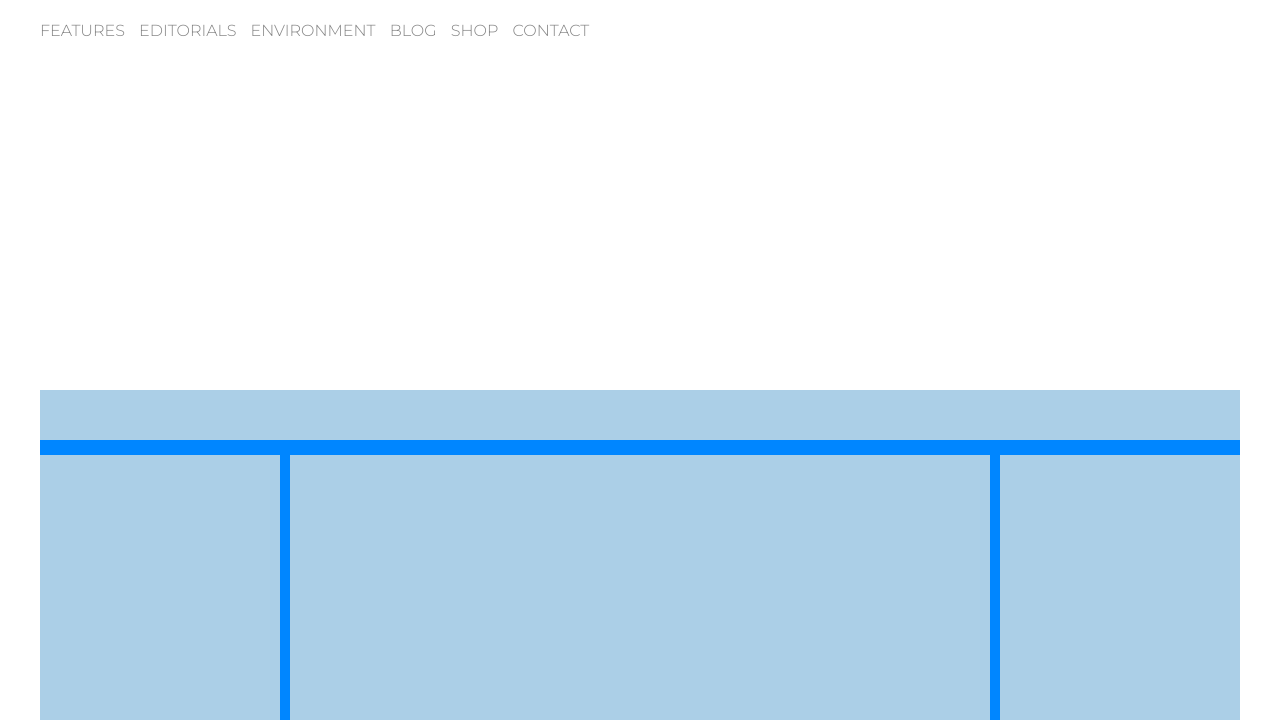
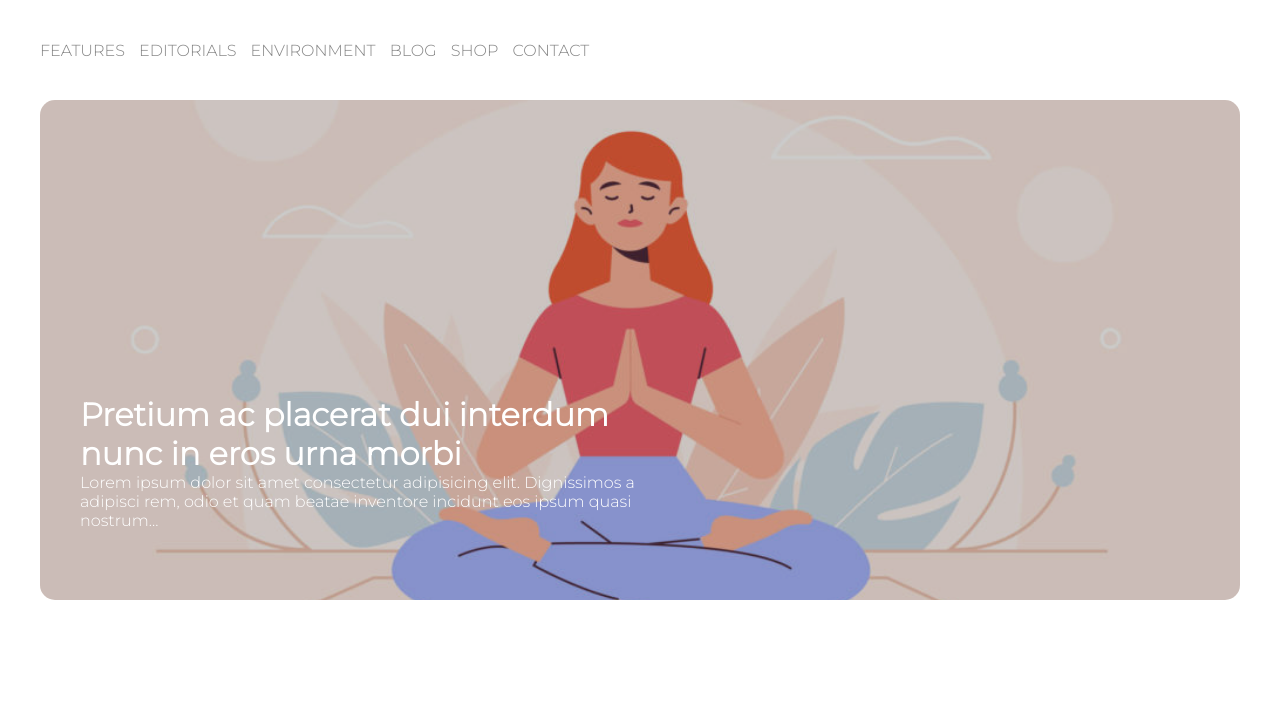
Before and after one commit to RooRsmoka/htmlcss-wp, a plain HTML site: page index.html in a window 1280 px wide. Shown: the part 80-800 px from the top of the page. Drawn offline with Linux system fonts and the light colour scheme.

Commit message:
creazione main content

```diff
--- a/css/style.css
+++ b/css/style.css
@@ -19,7 +19,7 @@
 /***********************************/
 /* Header */
 header {
-    margin-bottom: 20px;
+    margin-bottom: 40px;
 }
 
 .logo {
@@ -30,6 +30,10 @@ header {
 /* / Header */
 
 /* Navbar */
+nav {
+    margin-bottom: 40px;
+}
+
 nav ul {
     list-style: none;
 }
@@ -47,30 +51,43 @@ nav ul li a {
 nav ul li a:hover {
     text-decoration: underline;
 }
-
 /* / Navbar */
 
 /* Main */
 main {
-    height: 330px;
+    height: 500px;
+    background: url("../img/banner.jpg") no-repeat 50% 53%;
+    background-size: cover;
+    position: relative;
     margin-bottom: 20px;
+    border-radius: 15px;
 }
+
+.main-bg {
+    height: 100%;
+    background-color: rgba(0, 0, 0, 0.2);
+    border-radius: 15px;
+}
+
+.main-text {
+    width: 50%;
+    position: absolute;
+    bottom: 70px;
+    left: 40px;
+    color: #fff;
+}
+
 /* / Main */
 
 /* Content box */
 .content-box {
-    background-color: #0086FF;
 }
 
 .content-header {
-    background-color: #ABCFE7;
-    height: 50px;
     margin-bottom: 15px;
 }
 
 .content {
-    background-color: #ABCFE7;
-    height: 450px;
     margin-bottom: 15px;
 }
 
@@ -90,7 +107,5 @@ main {
 /* Footer */
 footer {
     margin-top: 10px;
-    background-color: #8801FE;
-    height: 40px;
 }
 /* / Footer */
--- a/index.html
+++ b/index.html
@@ -18,6 +18,8 @@
             <img class="logo" src="img/logo.png" alt="logo">
         </header>
         <!-- / Header -->
+
+        <!-- Navbar -->
         <nav>
             <ul>
                 <li><a href="#">FEATURES</a></li>
@@ -28,9 +30,17 @@
                 <li><a href="#">CONTACT</a></li>
             </ul>
         </nav>
+        <!-- / Navbar -->
 
         <!-- Main -->
-        <main></main>
+        <main>
+            <div class="main-bg">
+                <div class="main-text">
+                    <h1>Pretium ac placerat dui interdum nunc in eros urna morbi</h1>
+                    <p>Lorem ipsum dolor sit amet consectetur adipisicing elit. Dignissimos a adipisci rem, odio et quam beatae inventore incidunt eos ipsum quasi nostrum...</p>
+                </div>
+            </div>
+        </main>
         <!-- / Main -->
 
         <!-- Content box -->
```
